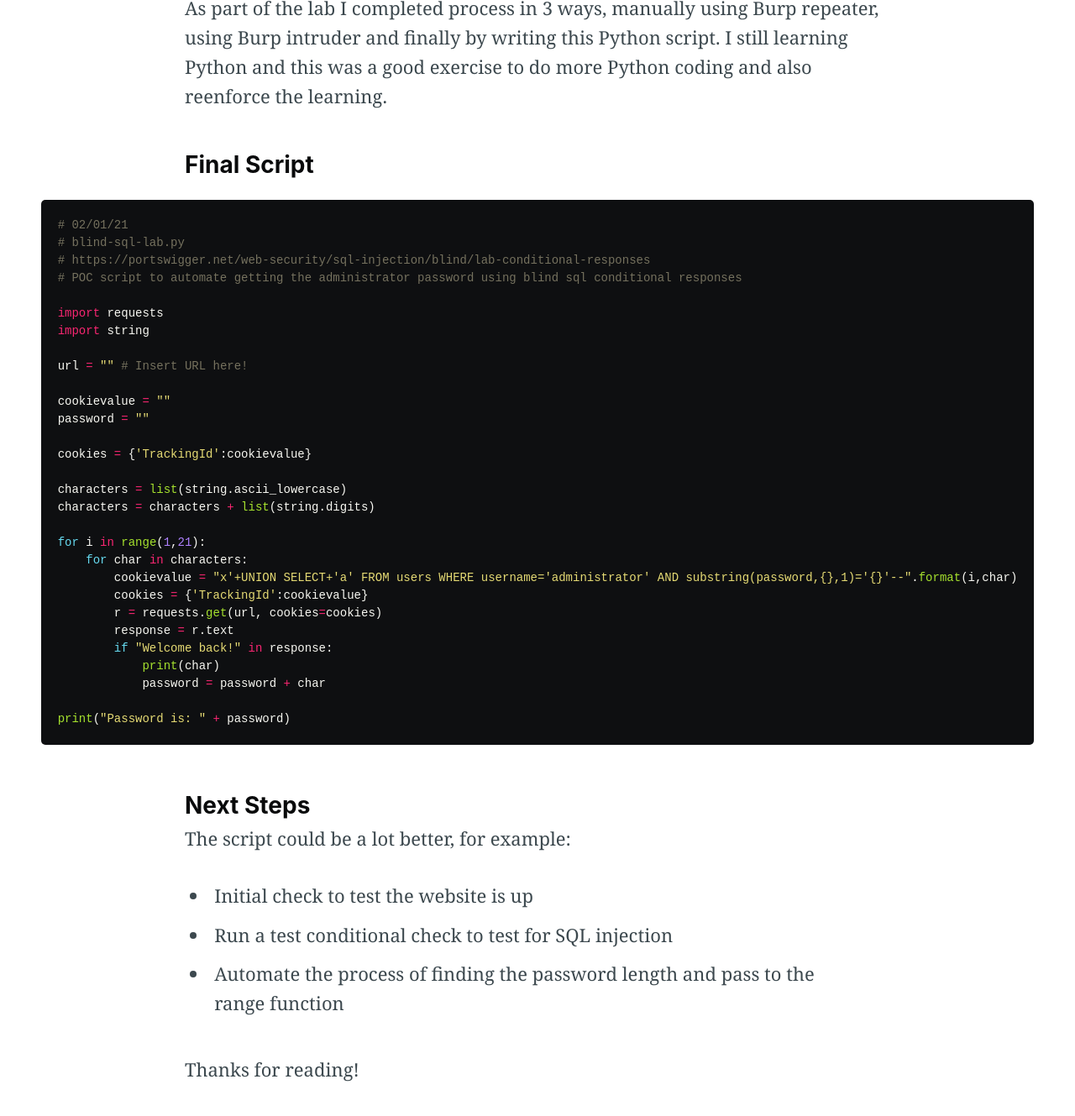
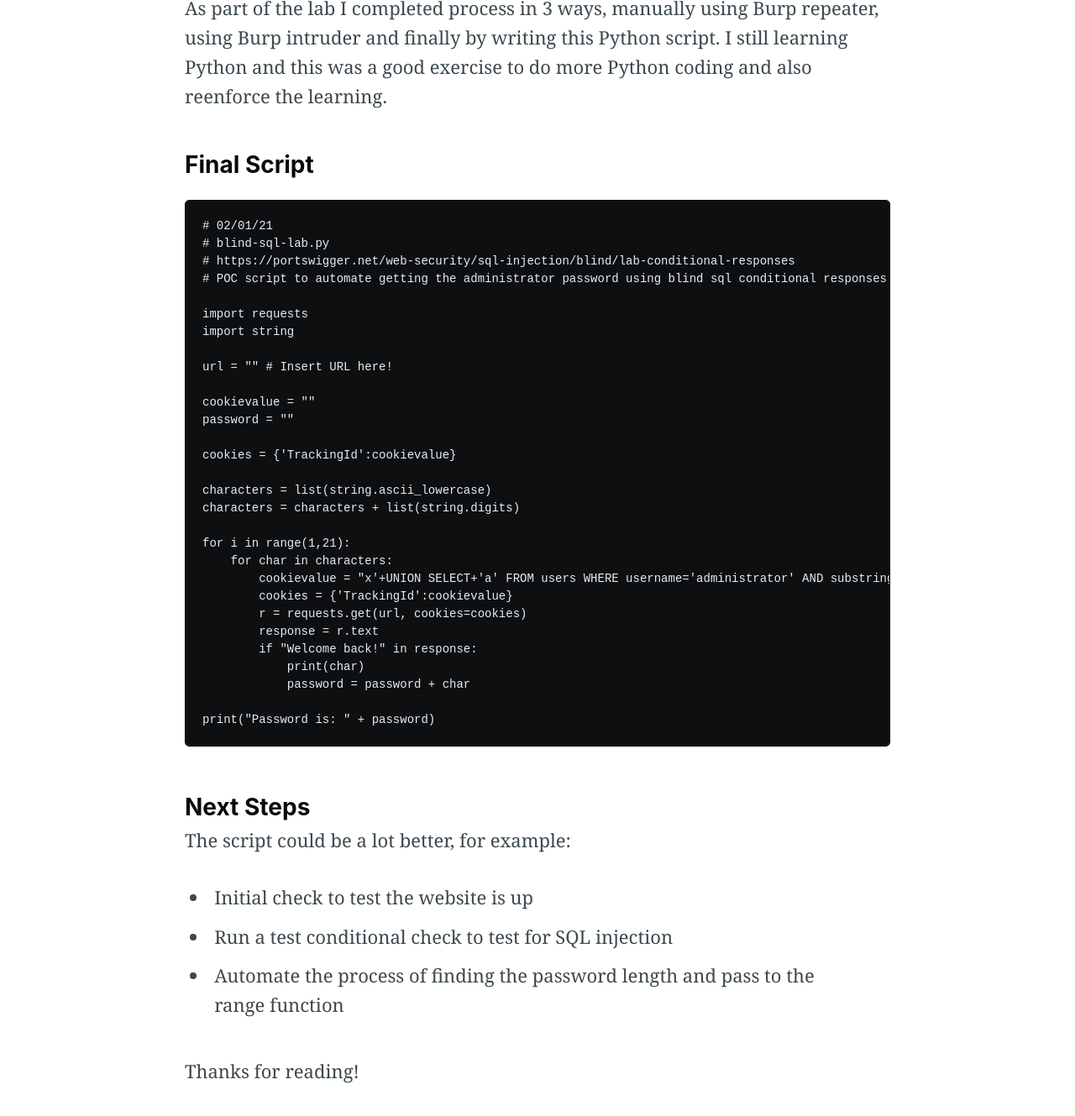
Before and after one commit to darrynb89/darrynb89.github.io, a Jekyll site: the page built from _posts/2021-01-02-blindsqli.md, in a window 1280 px wide and 1400 px high, scrolled down 1123 px. Shown: the top 1329 px of the window at 84% size. Built offline with Jekyll 4.4.1, drawn with Linux system fonts in a browser that asks for light colours; nearby versions of some CDN libraries; comment, search, counter and statistics services are not loaded.

Commit message:
Update 2021-01-02-blindsqli.md

````diff
--- a/_posts/2021-01-02-blindsqli.md
+++ b/_posts/2021-01-02-blindsqli.md
@@ -20,7 +20,7 @@
 
 ### Final Script
 
-```python
+```highlight
 # 02/01/21
 # blind-sql-lab.py
 # https://portswigger.net/web-security/sql-injection/blind/lab-conditional-responses
````
